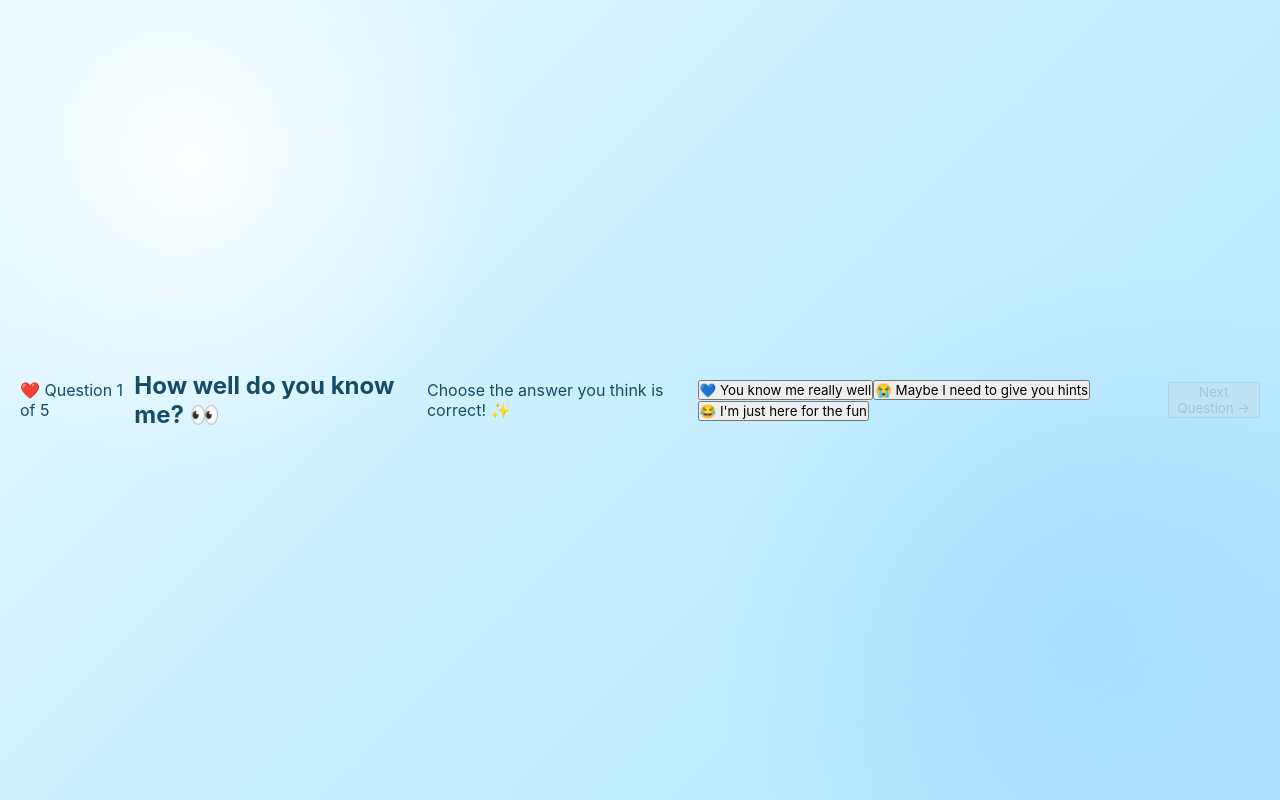
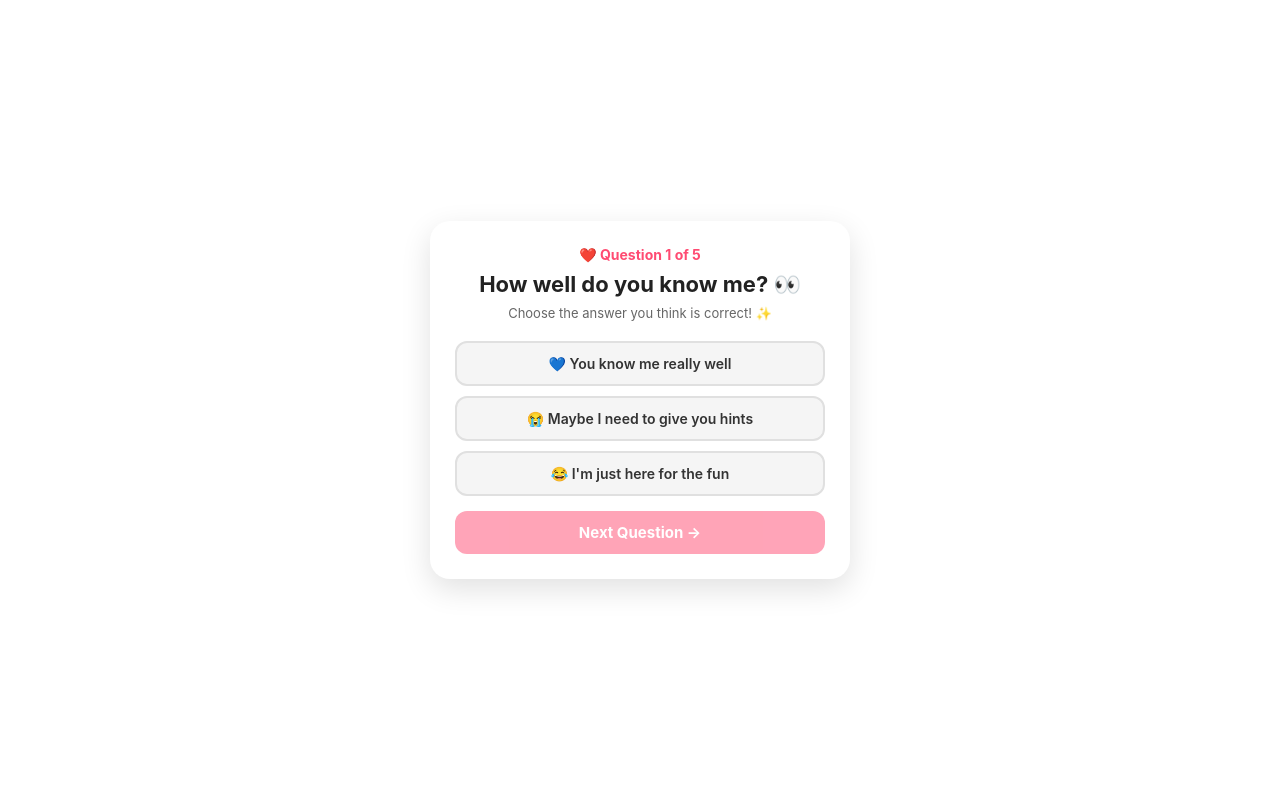
Before and after one commit to umer-eng/birthday-card, a React (Vite) app: page / in a window 1280 px wide. Built offline with nearby package versions, Linux system fonts and the light colour scheme.

Commit message:
Force inline card container layout for strict card view

```diff
--- a/src/App.jsx
+++ b/src/App.jsx
@@ -101,31 +101,53 @@ function App() {
   };
 
   return (
-    <div className="app-container">
+    <div style={{ display: "flex", flexDirection: "column", justifyContent: "center", alignItems: "center", minHeight: "100vh", width: "100vw", boxSizing: "border-box", padding: "20px" }}>
+
       {/* ================= QUIZ SCREEN ================= */}
       {screen === "quiz" && (
-        <section className="quiz-screen">
-          <p className="question-count">
+        <div style={{ display: "flex", flexDirection: "column", alignItems: "center", width: "100%", maxWidth: "420px", padding: "25px", borderRadius: "20px", backgroundColor: "#ffffff", boxShadow: "0 10px 30px rgba(0,0,0,0.12)", textAlign: "center" }}>
+          <p style={{ color: "#ff4b72", fontWeight: "bold", marginBottom: "8px", fontSize: "14px" }}>
             ❤️ Question {currentQuestionIndex + 1} of {quizData.length}
           </p>
 
-          <h1 className="quiz-title">{currentQuestion.question}</h1>
-          <p className="quiz-subtitle">
+          <h1 style={{ fontSize: "22px", color: "#222", marginBottom: "8px", fontWeight: "bold" }}>{currentQuestion.question}</h1>
+          <p style={{ fontSize: "13px", color: "#666", marginBottom: "20px" }}>
             Choose the answer you think is correct! ✨
           </p>
 
-          <div className="options-container">
+          <div style={{ display: "flex", flexDirection: "column", gap: "10px", width: "100%", marginBottom: "15px" }}>
             {currentQuestion.options.map((option, idx) => {
-              let btnClass = "option-btn";
+              let bg = "#f5f5f5";
+              let border = "#e0e0e0";
+              let color = "#333";
 
               if (selectedOption === idx) {
-                btnClass += option.correct ? " correct" : " wrong";
+                if (option.correct) {
+                  bg = "#28a745";
+                  border = "#28a745";
+                  color = "#ffffff";
+                } else {
+                  bg = "#ff4d4d";
+                  border = "#ff4d4d";
+                  color = "#ffffff";
+                }
               }
 
               return (
                 <button
                   key={idx}
-                  className={btnClass}
+                  style={{
+                    padding: "12px 16px",
+                    borderRadius: "12px",
+                    border: `2px solid ${border}`,
+                    backgroundColor: bg,
+                    color: color,
+                    fontSize: "14px",
+                    fontWeight: "600",
+                    cursor: "pointer",
+                    textAlign: "center",
+                    width: "100%"
+                  }}
                   onClick={() => handleOptionSelect(option, idx)}
                 >
                   {option.text}
@@ -136,87 +158,81 @@ function App() {
             })}
           </div>
 
-          {errorMessage && <p className="error-text">{errorMessage}</p>}
+          {errorMessage && <p style={{ color: "#ff4d4d", fontWeight: "bold", fontSize: "13px", marginBottom: "15px" }}>{errorMessage}</p>}
 
           <button
-            className="next-button"
             onClick={handleNextQuestion}
             disabled={!isCorrect}
             style={{
+              width: "100%",
+              padding: "12px",
+              borderRadius: "12px",
+              border: "none",
+              backgroundColor: "#ff4b72",
+              color: "white",
+              fontWeight: "bold",
+              fontSize: "15px",
               opacity: isCorrect ? 1 : 0.5,
               cursor: isCorrect ? "pointer" : "not-allowed"
             }}
           >
             Next Question →
           </button>
-        </section>
+        </div>
       )}
 
       {/* ================= PRE-FINAL / LETTER SCREEN ================= */}
       {screen === "pre-final" && (
-        <section className="pre-final-screen">
-          <button className="back-button" onClick={goBack}>
-            ← Back
-          </button>
-
-          <div className="special-card">
-            <h2>You Made It! 🎉</h2>
+        <div style={{ display: "flex", flexDirection: "column", alignItems: "center", width: "100%", maxWidth: "420px", padding: "25px", borderRadius: "20px", backgroundColor: "#ffffff", boxShadow: "0 10px 30px rgba(0,0,0,0.12)", textAlign: "center" }}>
+          <h2 style={{ color: "#222", marginBottom: "15px" }}>You Made It! 🎉</h2>
           <img
             src="/special-photo.jpg"
             alt="Special Memory"
-              className="special-img"
+            style={{ width: "100%", maxHeight: "250px", objectFit: "cover", borderRadius: "12px", marginBottom: "15px" }}
           />
-            <p>Ready for the main surprise?</p>
+          <p style={{ color: "#666", marginBottom: "20px", fontSize: "14px" }}>Ready for the main surprise?</p>
 
-            <div className="button-group" style={{ display: "flex", gap: "10px", justifyContent: "center", marginTop: "15px" }}>
-              <button className="back-btn" onClick={goBack} style={{ padding: "10px 15px", borderRadius: "8px", border: "none", cursor: "pointer", backgroundColor: "#ccc" }}>
+          <div style={{ display: "flex", gap: "10px", width: "100%" }}>
+            <button onClick={goBack} style={{ flex: 1, padding: "12px", borderRadius: "10px", border: "none", cursor: "pointer", backgroundColor: "#e0e0e0", color: "#333", fontWeight: "bold", fontSize: "13px" }}>
               ← Back to Quiz
             </button>
-              <button className="final-btn" onClick={() => setScreen("final")} style={{ padding: "10px 15px", borderRadius: "8px", border: "none", cursor: "pointer", backgroundColor: "#ff4b72", color: "white" }}>
+            <button onClick={() => setScreen("final")} style={{ flex: 1, padding: "12px", borderRadius: "10px", border: "none", cursor: "pointer", backgroundColor: "#ff4b72", color: "white", fontWeight: "bold", fontSize: "13px" }}>
               See Final Surprise ❤️
             </button>
           </div>
         </div>
-        </section>
       )}
 
       {/* ================= FINAL SURPRISE (ANIMATION & VIDEO) ================= */}
       {screen === "final" && (
-        <section className="final-screen">
-          <button className="back-button" onClick={goBack}>
-            ← Back
-          </button>
+        <div style={{ display: "flex", flexDirection: "column", alignItems: "center", width: "100%", maxWidth: "420px", padding: "25px", borderRadius: "20px", backgroundColor: "#ffffff", boxShadow: "0 10px 30px rgba(0,0,0,0.12)", textAlign: "center" }}>
+          <h1 style={{ color: "#ff4b72", fontSize: "20px", marginBottom: "15px", fontWeight: "bold" }}>You Are My Forever ❤️</h1>
 
-          <div className="final-card">
-            <h1 className="forever-title">You Are My Forever ❤️</h1>
-
-            <div className="final-video-wrapper">
+          <div style={{ width: "100%", borderRadius: "12px", overflow: "hidden", marginBottom: "15px" }}>
             <video
-                className="final-video"
               controls
               playsInline
               preload="auto"
+              style={{ width: "100%", borderRadius: "12px", display: "block" }}
             >
               <source src="/birthday-video.mp4" type="video/mp4" />
               Your browser does not support the video.
             </video>
           </div>
 
-            <p className="final-message">
+          <p style={{ color: "#555", fontSize: "14px", marginBottom: "10px" }}>
             Some memories are simply too special to be forgotten. 💙
           </p>
 
-            <div className="final-hearts">💙 💙 💙</div>
+          <div style={{ marginBottom: "15px" }}>💙 💙 💙</div>
 
           <button
-              className="back-btn"
             onClick={() => setScreen("pre-final")}
-              style={{ marginTop: "20px", padding: "10px 15px", borderRadius: "8px", border: "none", cursor: "pointer", backgroundColor: "#ccc" }}
+            style={{ width: "100%", padding: "12px", borderRadius: "10px", border: "none", cursor: "pointer", backgroundColor: "#e0e0e0", color: "#333", fontWeight: "bold", fontSize: "13px" }}
           >
             ← Back to Letter
           </button>
         </div>
-        </section>
       )}
     </div>
   );
```
Lines whose indentation alone changed are shown as unchanged.
